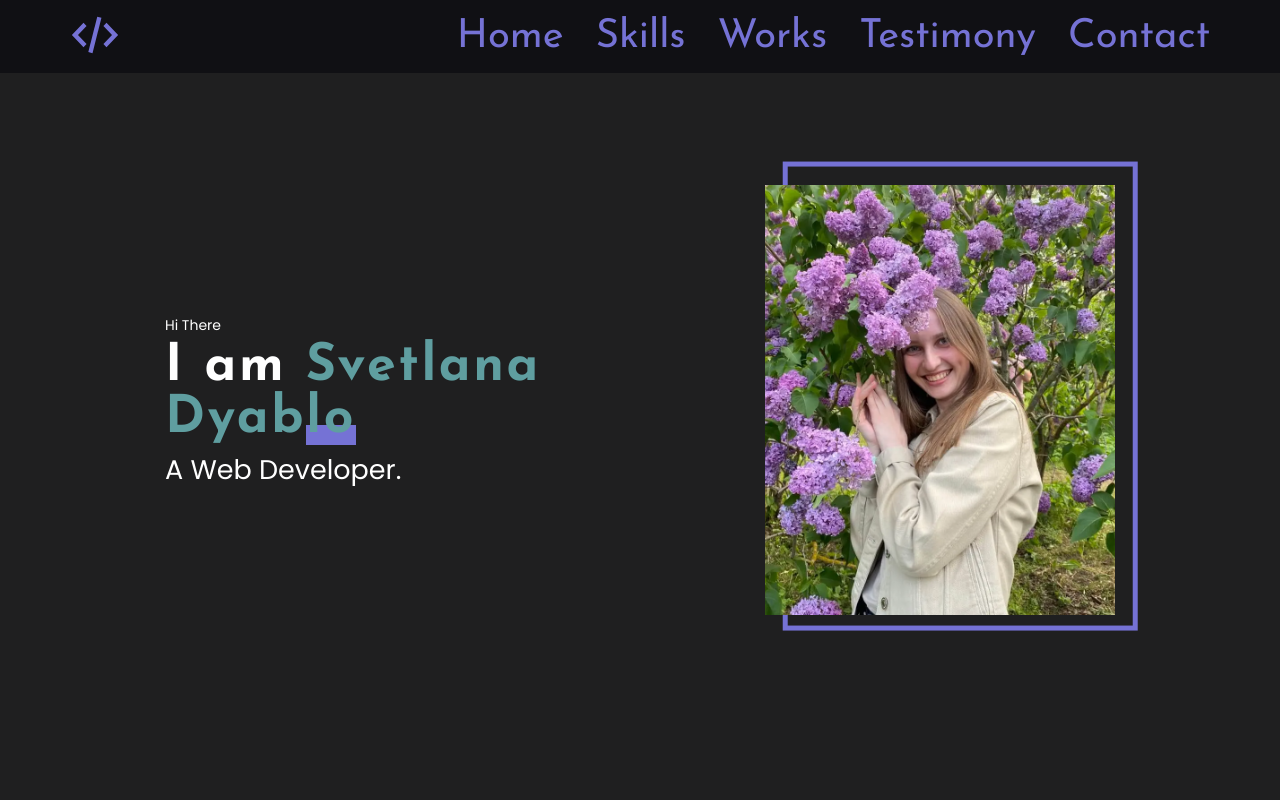
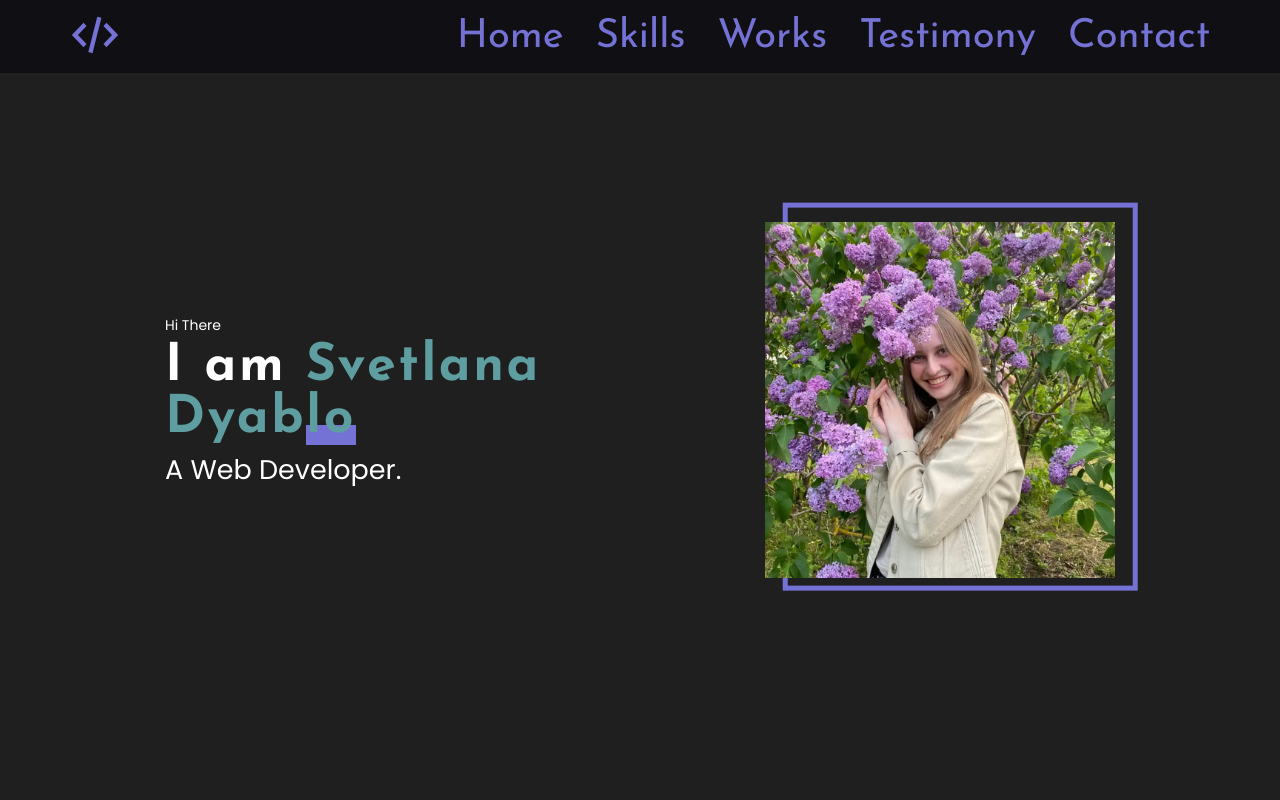
Before and after one commit to akach-dev/styled, a React (Create React App) app: page / in a window 1280 px wide. Shown: the top 800 px of the page. Built offline with nearby package versions, Linux system fonts and the light colour scheme.

Commit message:
Hero3 done

```diff
--- a/src/assets/adaptiveValue.ts
+++ b/src/assets/adaptiveValue.ts
@@ -4,3 +4,15 @@ export function adaptiveValue(fMin: number, fMax: number, vMin: number, vMax: nu
 
   return ` calc(${k} * 100vw + ${b}px)`;
 }
+
+type AdaptivePropsType = {
+  value: string
+  fMin: number
+  fMax: number
+  vMin: number
+  vMax: number
+}
+
+export const adaptive = ({value, fMin, fMax, vMin, vMax}: AdaptivePropsType) => `
+ ${value}: calc(${fMin}px + (${fMax} - ${fMin}) * ((100vw - ${vMin}px) / (${vMax} - ${vMin})))
+`
--- a/src/layout/sections/hero/Hero.tsx
+++ b/src/layout/sections/hero/Hero.tsx
@@ -2,8 +2,8 @@ import React from 'react';
 import hero from "../../../assets/images/photo.webp"
 import styled from "styled-components";
 import {theme} from "../../../styles/Theme";
-import {adaptiveValue} from "../../../assets/adaptiveValue";
 import {Container} from "../../../components/Container";
+import {adaptive} from "../../../assets/adaptiveValue";
 
 export const Hero = () => {
   return (
@@ -42,16 +42,8 @@ const HeroContainer = styled(Container)`
 const HeroImg = styled.div`
   position: relative;
   width: 350px;
-  flex-shrink: 0;
-  height: 430px;
-  @media ${theme.media.container} {
-    height: ${
-            adaptiveValue(380, 430, 1170, 360)
-    };
-    width: ${
-            adaptiveValue(310, 350, 1170, 360)
-    };
-  }
+  //flex-shrink: 0;
+
 
   &::before {
     content: '';
@@ -62,6 +54,9 @@ const HeroImg = styled.div`
     width: 101.3%;
     height: 109%;
   }
+
+  ${adaptive({value: 'height', fMin: 310, fMax: 350, vMin: 360, vMax: 1170})}
+
 `
 const Img = styled.img`
   max-width: 100%;
```
